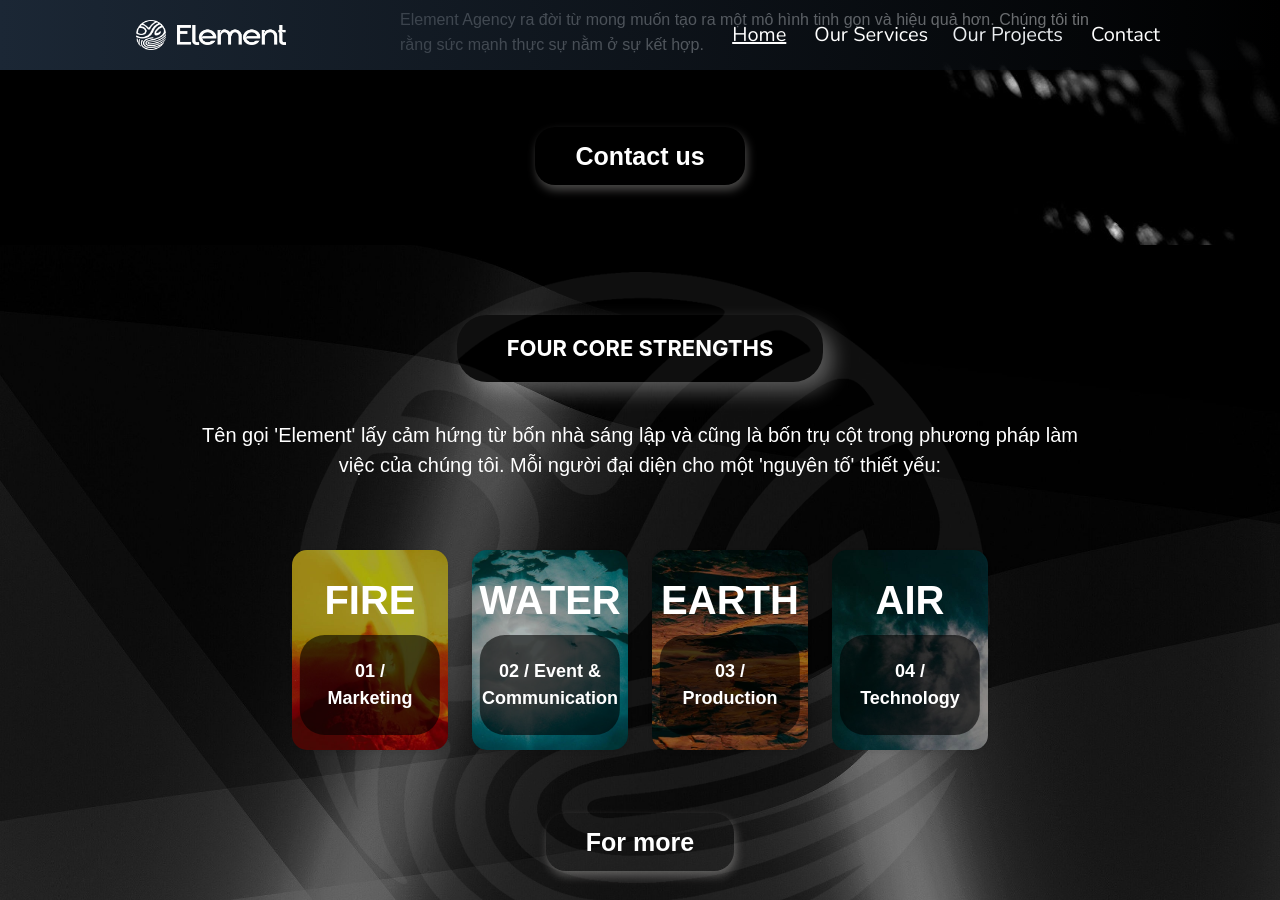
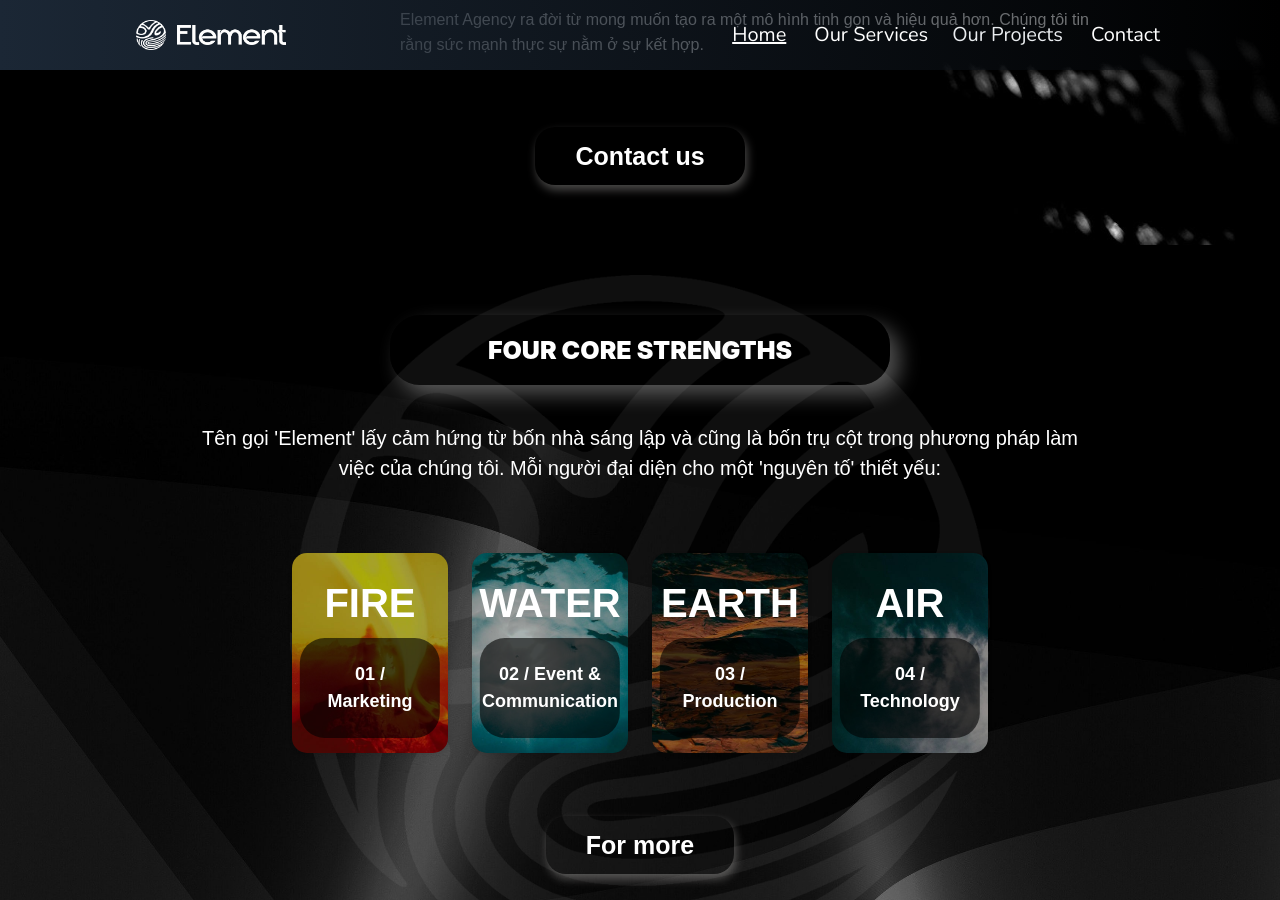
Before and after one commit to SeiSilver/element-page, a Jekyll site: the page built from pages/index.md, in a window 1280 px wide and 900 px high, scrolled down 1090 px. Built offline with Jekyll 4.4.1, drawn with Linux system fonts in a browser that asks for light colours; some web fonts are replaced; some of the changed text lies outside the part shown.

Commit message:
update css

```diff
--- a/_layouts/index.html
+++ b/_layouts/index.html
@@ -8,21 +8,23 @@
 
     <style>
 
+        .client-section {
+            width: 50%;
+            margin: 0 auto;
+        }
+
     </style>
 
 </head>
 <body data-topbar="dark" data-layout="horizontal">
 {% include header.html %}
 
-
-<!-- Video section with 600px height -->
 <div class="video-container">
     <video class="video-bg" autoplay muted loop playsinline>
         <source src="assets/video/element.mp4" type="video/mp4">
         Your browser does not support the video tag.
     </video>
 
-    <!-- Hero content centered in the video -->
     <section class="hero-section">
         <div class="hero-content">
             <p style="font-size: 18px; font-weight: 700">Welcome to</p>
@@ -75,7 +77,7 @@
 <div class="partner-container">
 
     <section class="partner-section">
-        <h1 class="lg-title-black">FOUR CORE STRENGTHS</h1>
+        <h1 class="xlg-title-black">FOUR CORE STRENGTHS</h1>
         <div>
             <img src="assets/images/bg/bg-logo.png" alt="Element Logo" class="element-bg-image">
         </div>
@@ -137,7 +139,14 @@
 
     </section>
 
-    <section>
+    <section class="client-section">
+        <h1 class="xlg-title-black" style="margin-top: 100px;">OUR CLIENTS</h1>
+        <div class="mt-2" style="margin-bottom: 70px">
+            <p class="text-block text-center" style="margin: 0 auto; max-width: 900px;">
+                Trong năm 2025, chúng tôi đã hoàn thành
+            </p>
+        </div>
+
 
     </section>
 
--- a/assets/css/index.css
+++ b/assets/css/index.css
@@ -113,6 +113,19 @@
     color: white;
 }
 
+.xlg-title-black {
+    background: rgba(0, 0, 0, 0.4);
+    display: inline-block;
+    padding: 20px 50px;
+    border-radius: 30px;
+    box-shadow: 10px 10px 20px rgba(255, 255, 255, 0.3);
+    font-size: 25px;
+    font-weight: 900;
+    width: 500px;
+    margin-bottom: 30px;
+    color: white;
+}
+
 .why-we-were-born p {
     line-height: 1.6;
     font-size: 16px;
```
